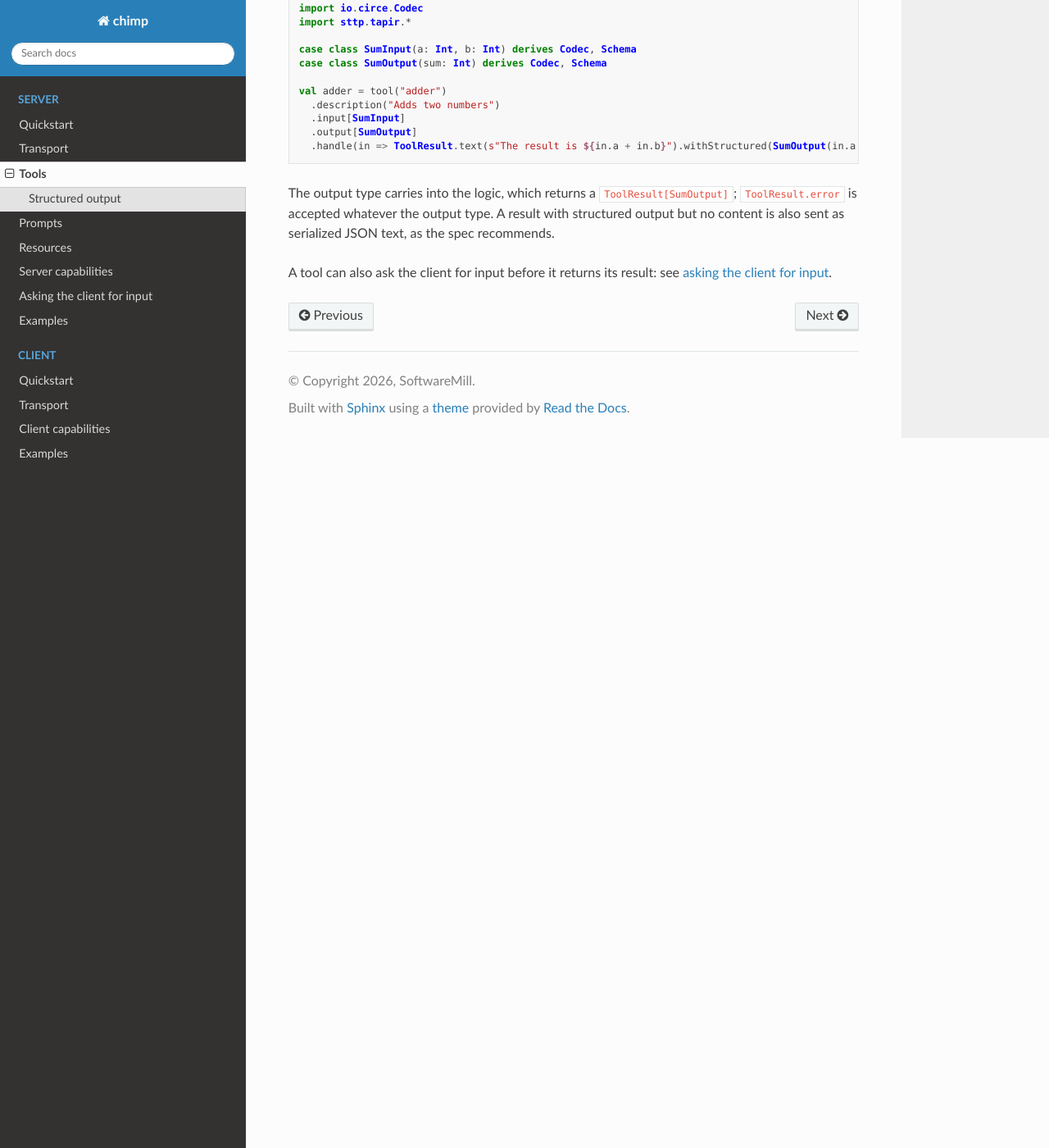
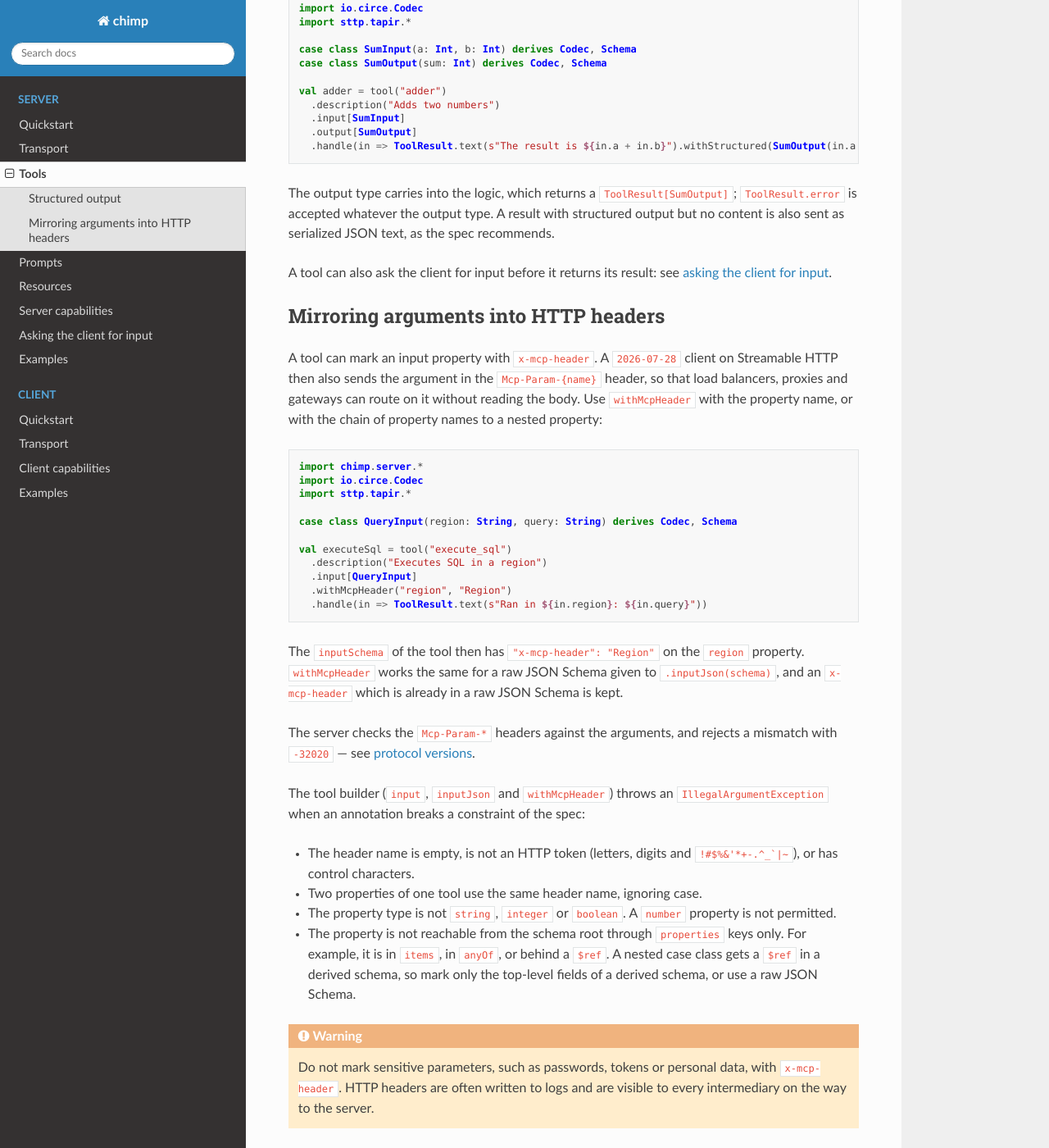
Before and after one commit to softwaremill/chimp, a Sphinx documentation site: the page built from docs/server/tools.md, in a window 1280 px wide and 1400 px high, scrolled down 1162 px. Shown: the whole window at 82% size. Built offline with Sphinx 7.4.7 and the Read the Docs theme 3.1.0, drawn with Linux system fonts in a browser that asks for light colours.

Commit message:
docs(T13): document x-mcp-header and the request header checks
tools.md shows how to mark an input property with withMcpHeader, the
constraints the builder enforces, and a warning not to mark sensitive
parameters. capabilities.md (the protocol version page) adds the
Mcp-Param rules, the Base64 sentinel decoding and the -32020 row.

````diff
--- a/docs/server/tools.md
+++ b/docs/server/tools.md
@@ -55,3 +55,36 @@ The output type carries into the logic, which returns a `ToolResult[SumOutput]`;
 result with structured output but no content is also sent as serialized JSON text, as the spec recommends.
 
 A tool can also ask the client for input before it returns its result: see [asking the client for input](mrtr.md).
+
+## Mirroring arguments into HTTP headers
+
+A tool can mark an input property with [`x-mcp-header`](https://modelcontextprotocol.io/specification/2026-07-28/server/tools#x-mcp-header). A `2026-07-28` client on Streamable HTTP then also sends the argument in the `Mcp-Param-{name}` header, so that load balancers, proxies and gateways can route on it without reading the body. Use `withMcpHeader` with the property name, or with the chain of property names to a nested property:
+
+```scala mdoc:compile-only
+import chimp.server.*
+import io.circe.Codec
+import sttp.tapir.*
+
+case class QueryInput(region: String, query: String) derives Codec, Schema
+
+val executeSql = tool("execute_sql")
+  .description("Executes SQL in a region")
+  .input[QueryInput]
+  .withMcpHeader("region", "Region")
+  .handle(in => ToolResult.text(s"Ran in ${in.region}: ${in.query}"))
+```
+
+The `inputSchema` of the tool then has `"x-mcp-header": "Region"` on the `region` property. `withMcpHeader` works the same for a raw JSON Schema given to `.inputJson(schema)`, and an `x-mcp-header` which is already in a raw JSON Schema is kept.
+
+The server checks the `Mcp-Param-*` headers against the arguments, and rejects a mismatch with `-32020` — see [protocol versions](capabilities.md#protocol-versions).
+
+The tool builder (`input`, `inputJson` and `withMcpHeader`) throws an `IllegalArgumentException` when an annotation breaks a constraint of the spec:
+
+- The header name is empty, is not an HTTP token (letters, digits and ``!#$%&'*+-.^_`|~``), or has control characters.
+- Two properties of one tool use the same header name, ignoring case.
+- The property type is not `string`, `integer` or `boolean`. A `number` property is not permitted.
+- The property is not reachable from the schema root through `properties` keys only. For example, it is in `items`, in `anyOf`, or behind a `$ref`. A nested case class gets a `$ref` in a derived schema, so mark only the top-level fields of a derived schema, or use a raw JSON Schema.
+
+```{warning}
+Do not mark sensitive parameters, such as passwords, tokens or personal data, with `x-mcp-header`. HTTP headers are often written to logs and are visible to every intermediary on the way to the server.
+```
````
Also changed, not shown: docs/server/capabilities.md (+11 -0 lines).
